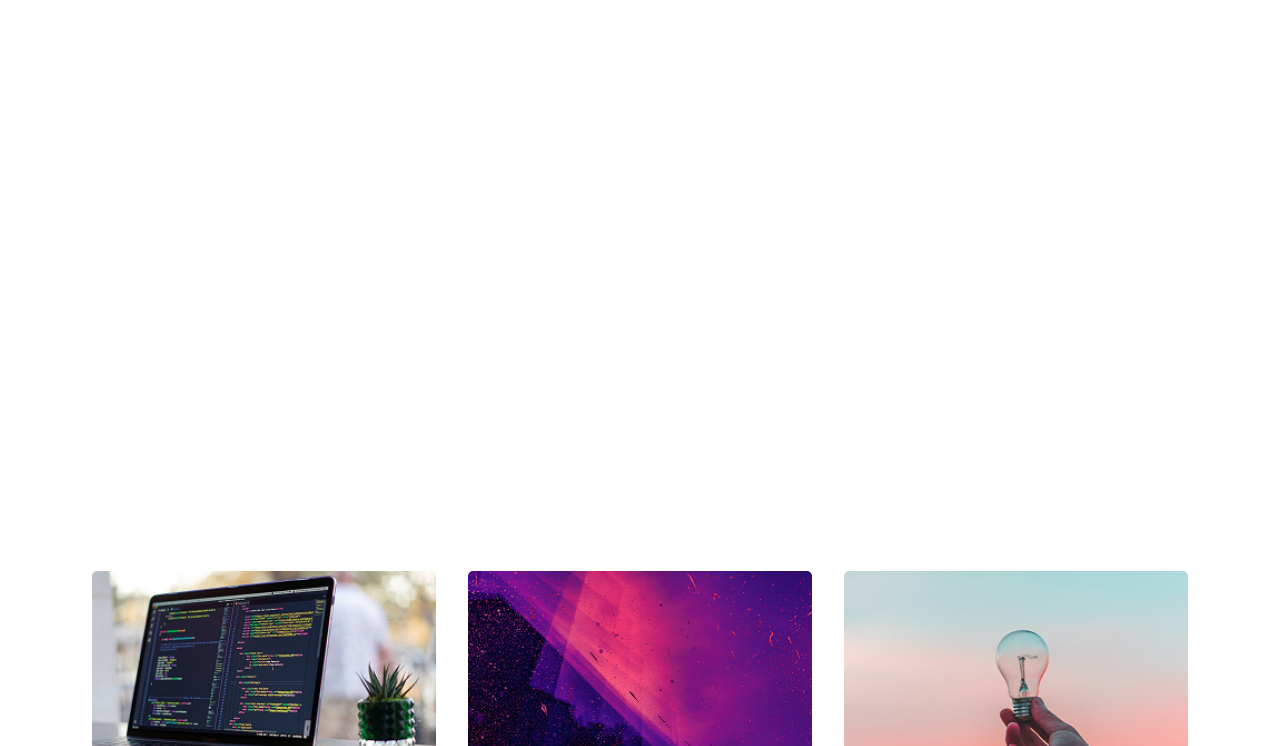
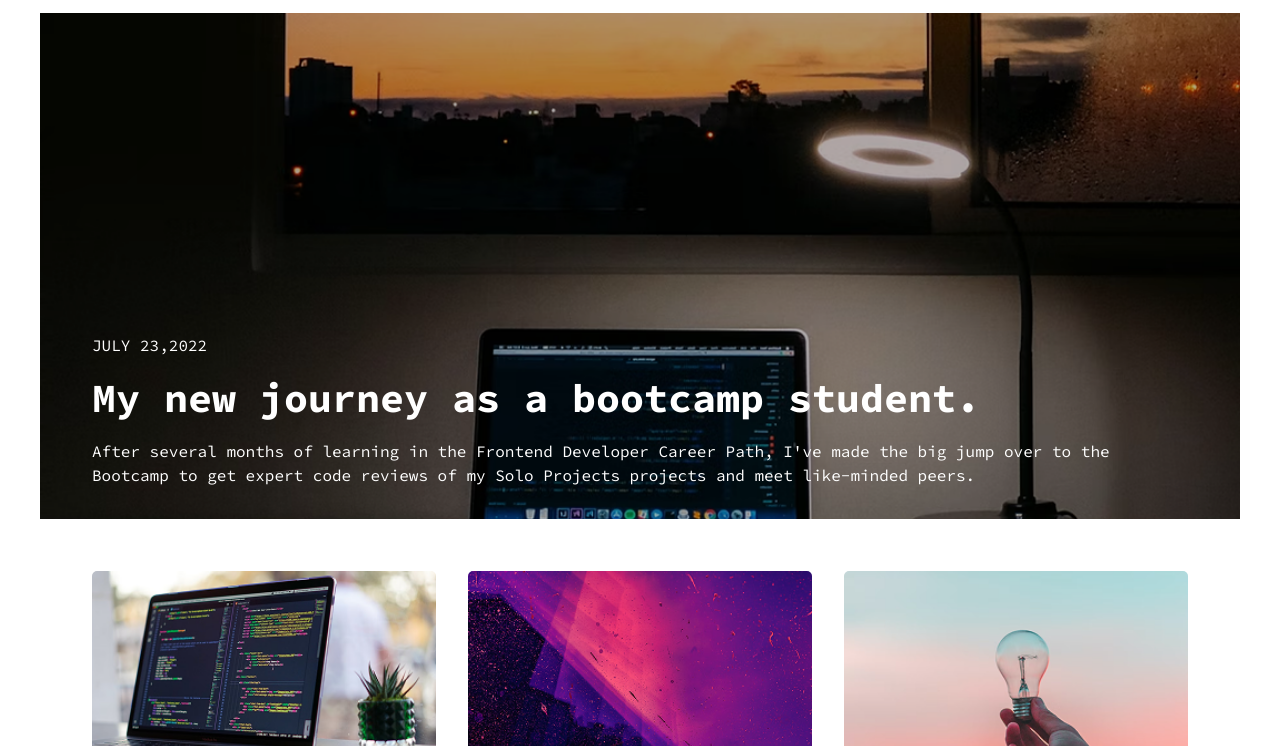
Before and after one commit to danchaud-vincent/learning-journal_project, a plain HTML site: page index.html in a window 1280 px wide. Shown: the part 54-800 px from the top of the page. Drawn offline with Linux system fonts and the light colour scheme; the site is published under a folder, as on GitHub Pages, so addresses that start at the root find nothing.

Commit message:
update background-image

```diff
--- a/css/index.css
+++ b/css/index.css
@@ -62,7 +62,7 @@ header{
 }
 
 .hero-section{
-    background-image: url("/images/blog-image-hero.png");
+    background-image: url("../images/blog-image-hero.png");
     background-position: center;
     background-size: cover;
 }
```
